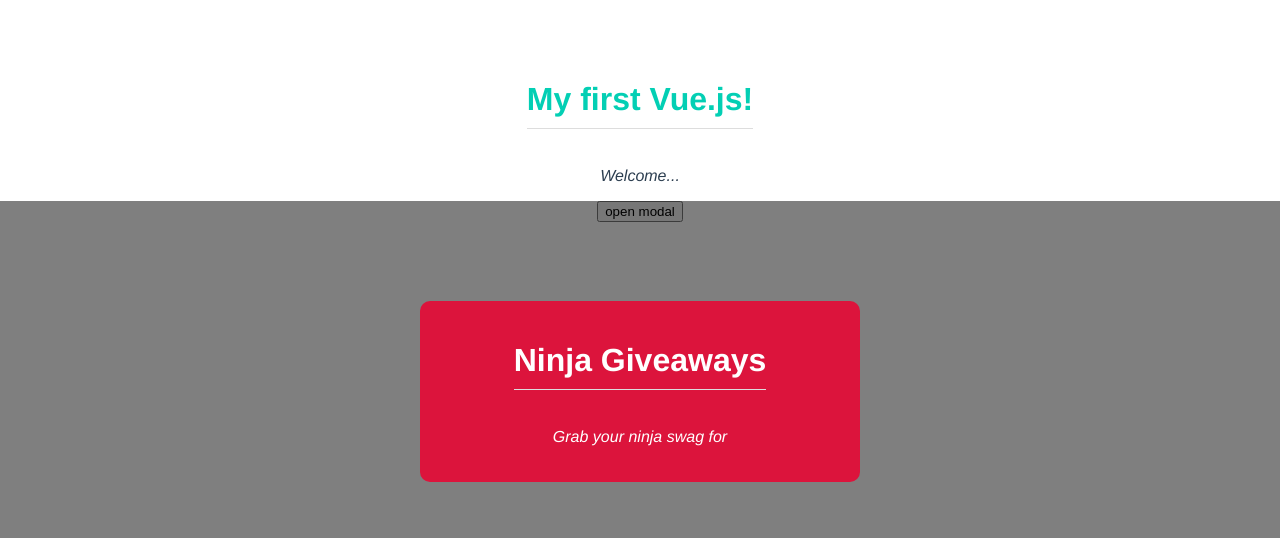
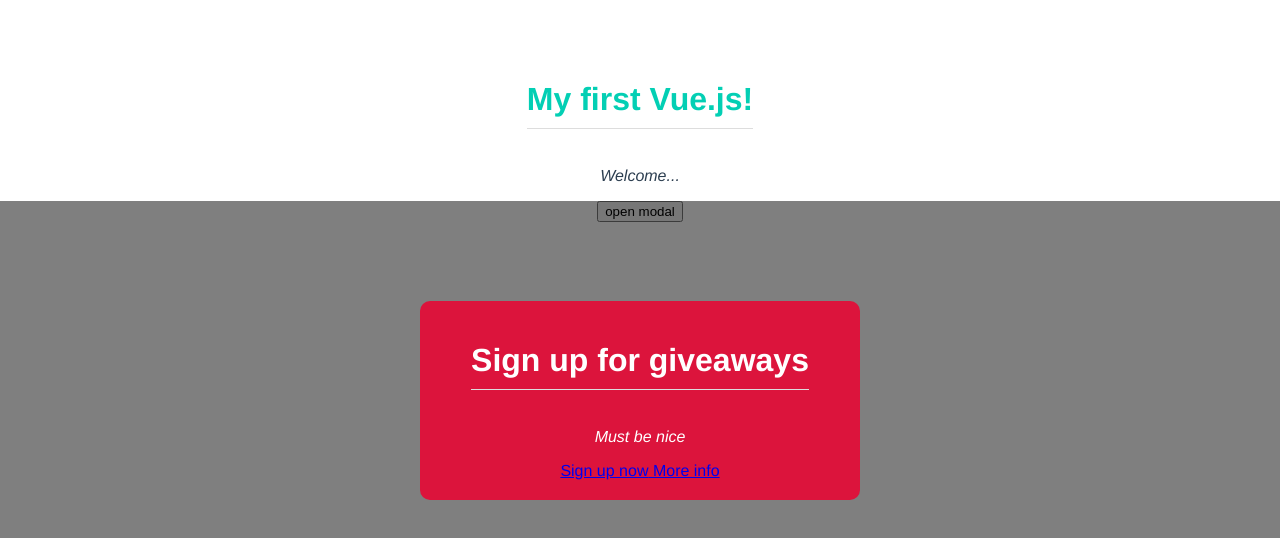
Before and after one commit to LydiahKamuyu/modal-project, a Vue app: page / in a window 1280 px wide. Both pictures are taken after a click on the button "open modal". Shown: the top 538 px of the page. Built offline with nearby package versions, Linux system fonts and the light colour scheme.

Commit message:
using name slots eg for adding links

```diff
--- a/src/App.vue
+++ b/src/App.vue
@@ -3,8 +3,12 @@
   <p> Welcome...</p>
   <div v-if="showModal">
     <Modal theme="sale" @close="toggleModal">
-      <h1>Ninja Giveaways</h1>
-      <p>Grab your ninja swag for</p>
+      <template v-slot:links>
+       <a href="#"> Sign up now</a>
+       <a href="#"> More info</a>
+      </template>
+      <h1>{{ header }}</h1>
+      <p>{{ text }}</p>
 
     </Modal>
   </div>
--- a/src/components/Modal.vue
+++ b/src/components/Modal.vue
@@ -2,6 +2,9 @@
     <div class="backdrop" @click.self="closeModal">
         <div class="modal" :class="{sale:theme === 'sale'}">
             <slot></slot>
+            <div class="actions">
+                <slot name="links"></slot>
+            </div>
         </div>
     </div>
 </template>
```
